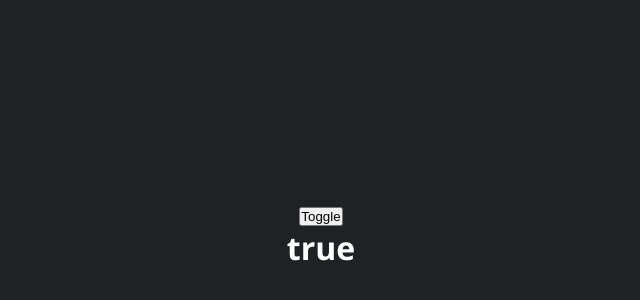
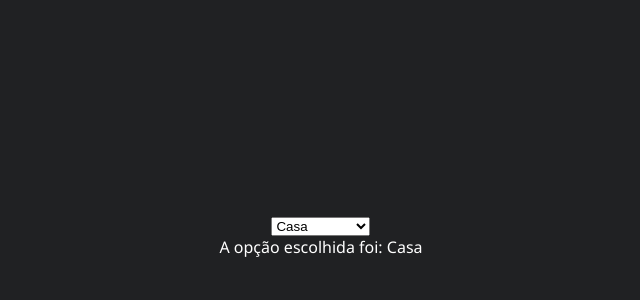
Before and after one commit to Wagner-Goulart/react-journal, a React (Vite) app: page / in a window 1280 px wide. Shown: the part 164-464 px from the top of the page, without its empty margins (319-959 px from the left). Built offline with nearby package versions, Linux system fonts and the light colour scheme.

Commit message:
ADD: Resumo sobre Effect LifeCycle
Signed-off-by: Wagner <wagnergoulart0@gmail.com>

```diff
--- a/src/App.jsx
+++ b/src/App.jsx
@@ -1,10 +1,10 @@
 /* eslint-disable react/jsx-no-undef */
-import { Toggle } from "./dia-08-props-vs-state/Toogle.jsx";
+import { EffectLifeCycle } from "./dia-09-lifecycle/EffectLifeCycle.jsx";
 
 function App() {
   return (
     <>
-    <Toggle/>
+    <EffectLifeCycle />
     </>
   );
 }
--- /dev/null
+++ b/src/dia-09-lifecycle/EffectLifeCycle.jsx
@@ -0,0 +1,43 @@
+import { useEffect } from "react";
+import { useState } from "react";
+
+// FUNÇÃO PARA TRANSFORMAR A PRIMEIRA LETRA EM MAIUSCULA
+const makeFirstLetterUppercase = (string) => {
+    return string[0].toUpperCase() + string.substring(1)
+}
+
+function EffectLifeCycle() {
+    // ESTADO
+  const [selection, setSelection] = useState("casa");
+
+// EVENT HANDLER
+  const handleChange = (e) => {
+    setSelection(e.target.value);
+  };
+
+  // EFEITO
+  useEffect(()=>{
+    console.log(`Valor selecionado é: ${selection}`)
+
+    return () => {
+        console.log(`Valor anterior era: ${selection}`)
+    }
+    // VIGIANDO O ESTADO SELECTION
+    // SEMPRE QUE ELE MUDAR O EFETIO SERÁ DISPARADO
+  }, [selection])
+
+  // RETORNO DO COMPONENTE
+  return (
+    <>
+      <select onChange={handleChange}>
+        <option value="casa">Casa</option>
+        <option value="apartamento">Apartamento</option>
+        <option value="chiqueiro">Chiqueiro</option>
+      </select>
+
+      <div>A opção escolhida foi: {makeFirstLetterUppercase(selection)}</div>
+    </>
+  );
+}
+
+export { EffectLifeCycle };
```
Also changed, not shown: src/dia-08-props-vs-state/Toogle.jsx (line endings or trailing spaces), 1 other file (tests, documents, lock files or other folders).
